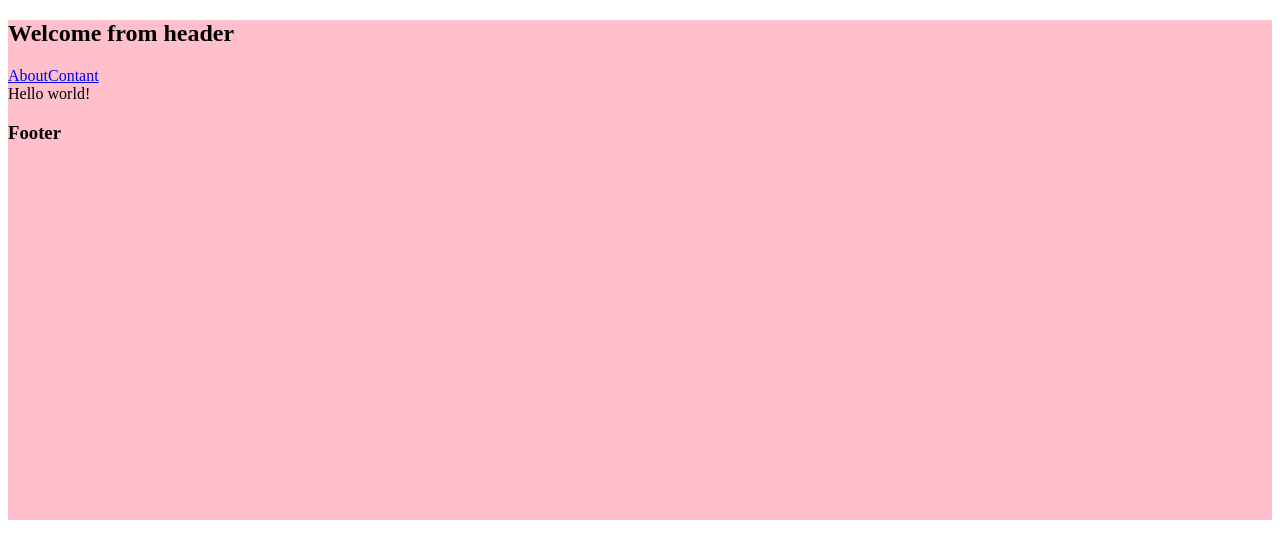
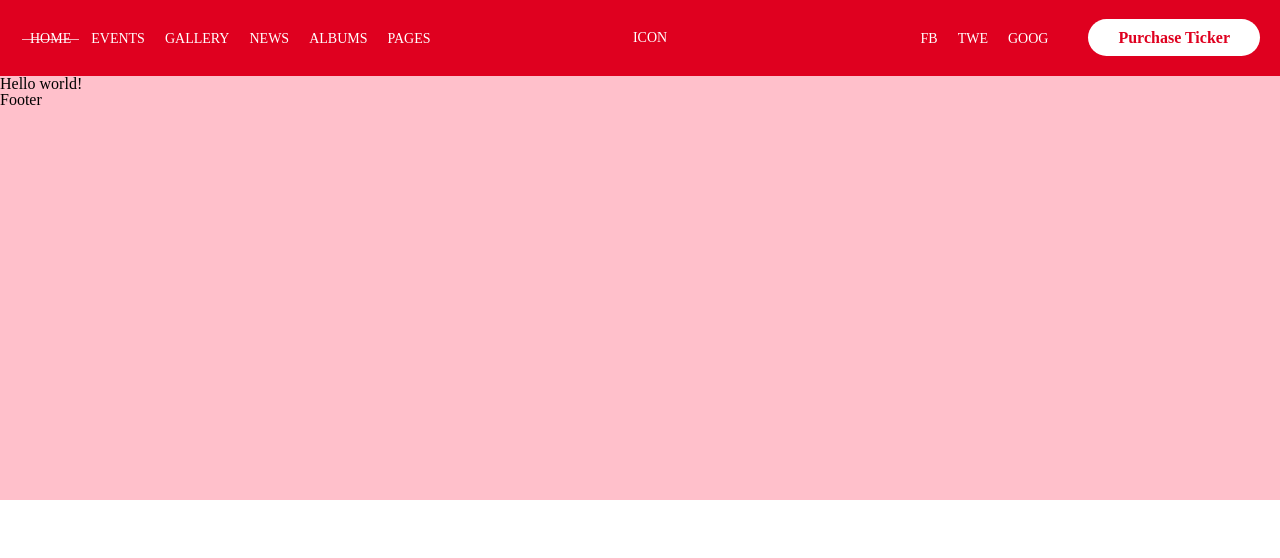
Before and after one commit to krzysztof-siek/cantus, a Gatsby site: page / in a window 1280 px wide. Built offline with nearby package versions, Linux system fonts and the light colour scheme; Gatsby itself is replaced by a stand-in of ours.

Commit message:
add basic structure of nav

```diff
--- a/src/layouts/header.js
+++ b/src/layouts/header.js
@@ -1,13 +1,32 @@
 import React from 'react';
 import {Link} from "gatsby";
 
+import "../styles/header.scss";
+
 const Header = () => {
 	return (
-		<div className='header'>
-			<h2>Welcome from header</h2>
-			<Link to="/about">About</Link>
-			<Link to="/contact">Contant</Link>
-		</div>
+			<header>
+				<div className="section">
+					<div className='header'>
+						<div className="nav-left">
+						<Link to="/about" className="nav-item active">Home</Link>
+						<Link to="/contact" className="nav-item">Events</Link>
+						<Link to="/contact" className="nav-item">Gallery</Link>
+						<Link to="/contact" className="nav-item">News</Link>
+						<Link to="/contact" className="nav-item">Albums</Link>
+						<Link to="/contact" className="nav-item">Pages</Link>
+						</div>
+						<Link to="/contact" className="nav-item middle">ICON</Link>
+						<div className="nav-right">
+
+						<Link to="/contact" className="nav-item">Fb</Link>
+						<Link to="/contact" className="nav-item">Twe</Link>
+						<Link to="/contact" className="nav-item">Goog</Link>
+						<Link to="/contact" className="btn">Purchase Ticker</Link>
+						</div>
+					</div>
+				</div>
+			</header>
 	 );
 }
 
--- a/src/styles/header.scss
+++ b/src/styles/header.scss
@@ -0,0 +1,47 @@
+@import "./variables.scss";
+
+
+header {
+	background-color: $red-color;
+	.header {
+		display: flex;
+		flex-direction: row;
+		align-items: center;
+		justify-content: space-between;
+		padding: 30px 20px;
+		position: relative;
+		.nav-item {
+			margin: 0 10px;
+			text-decoration: none;
+			color: $white-color;
+			text-transform: uppercase;
+			font-size: 14px;
+			&.middle {
+				position: absolute;
+				top:50%;
+				left:50%;
+				transform: translate(-50%,-50%);
+			}
+			&.active {
+				position: relative;
+				&:after {
+					position: absolute;
+					z-index: 1;
+					content: "";
+					top: 50%;
+					left:-20%;
+					width: 140%;
+					height: 1px;
+					background-color: $white-color;
+					z-index: 0;
+					opacity: .7;
+				}
+
+			}
+		}
+		.btn {
+			margin-left: 30px;
+		}
+
+	}
+}
--- a/src/styles/main.scss
+++ b/src/styles/main.scss
@@ -1,4 +1,22 @@
+@import "./reset.scss";
+@import "./variables.scss";
+
 .app {
 	height: 500px;
 	background-color: pink;
 }
+
+.section {
+	max-width: 1420px;
+	width: 100%;
+	margin: 0 auto;
+}
+
+.btn {
+	background-color: $white-color;
+	padding: 10px 30px;
+	color: $red-color;
+	border-radius: 30px;
+	text-decoration: none;
+	font-weight: 700;
+}
--- /dev/null
+++ b/src/styles/reset.scss
@@ -0,0 +1,40 @@
+/* http://meyerweb.com/eric/tools/css/reset/
+   v2.0 | 20110126
+   License: none (public domain)
+*/
+
+html, body, div, span, applet, object, iframe, h1, h2, h3, h4, h5, h6, p, blockquote, pre, a, abbr, acronym, address, big, cite, code, del, dfn, em, img, ins, kbd, q, s, samp, small, strike, strong, sub, sup, tt, var, b, u, i, center, dl, dt, dd, ol, ul, li, fieldset, form, label, legend, table, caption, tbody, tfoot, thead, tr, th, td, article, aside, canvas, details, embed, figure, figcaption, footer, header, hgroup, menu, nav, output, ruby, section, summary, time, mark, audio, video {
+	margin: 0;
+	padding: 0;
+	border: 0;
+	font-size: 100%;
+	font: inherit;
+	vertical-align: baseline; }
+
+  /* HTML5 display-role reset for older browsers */
+
+  article, aside, details, figcaption, figure, footer, header, hgroup, menu, nav, section {
+	display: block; }
+
+  body {
+	line-height: 1; }
+
+  ol, ul {
+	list-style: none; }
+
+  blockquote, q {
+	quotes: none; }
+
+  blockquote {
+	&:before, &:after {
+	  content: '';
+	  content: none; } }
+
+  q {
+	&:before, &:after {
+	  content: '';
+	  content: none; } }
+
+  table {
+	border-collapse: collapse;
+	border-spacing: 0; }
--- /dev/null
+++ b/src/styles/variables.scss
@@ -0,0 +1,2 @@
+$red-color: #DF001F;
+$white-color: #fff;
```
